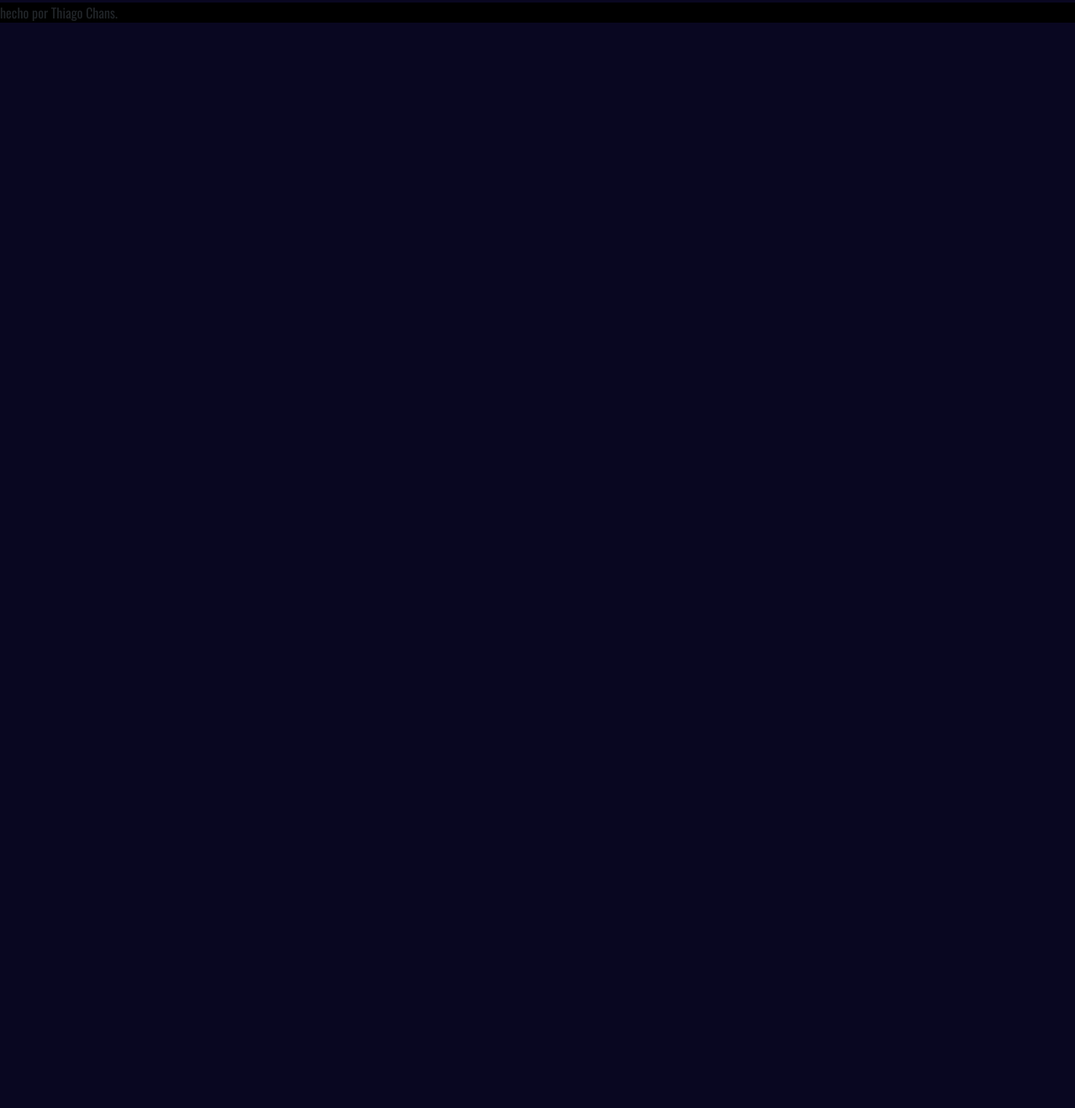
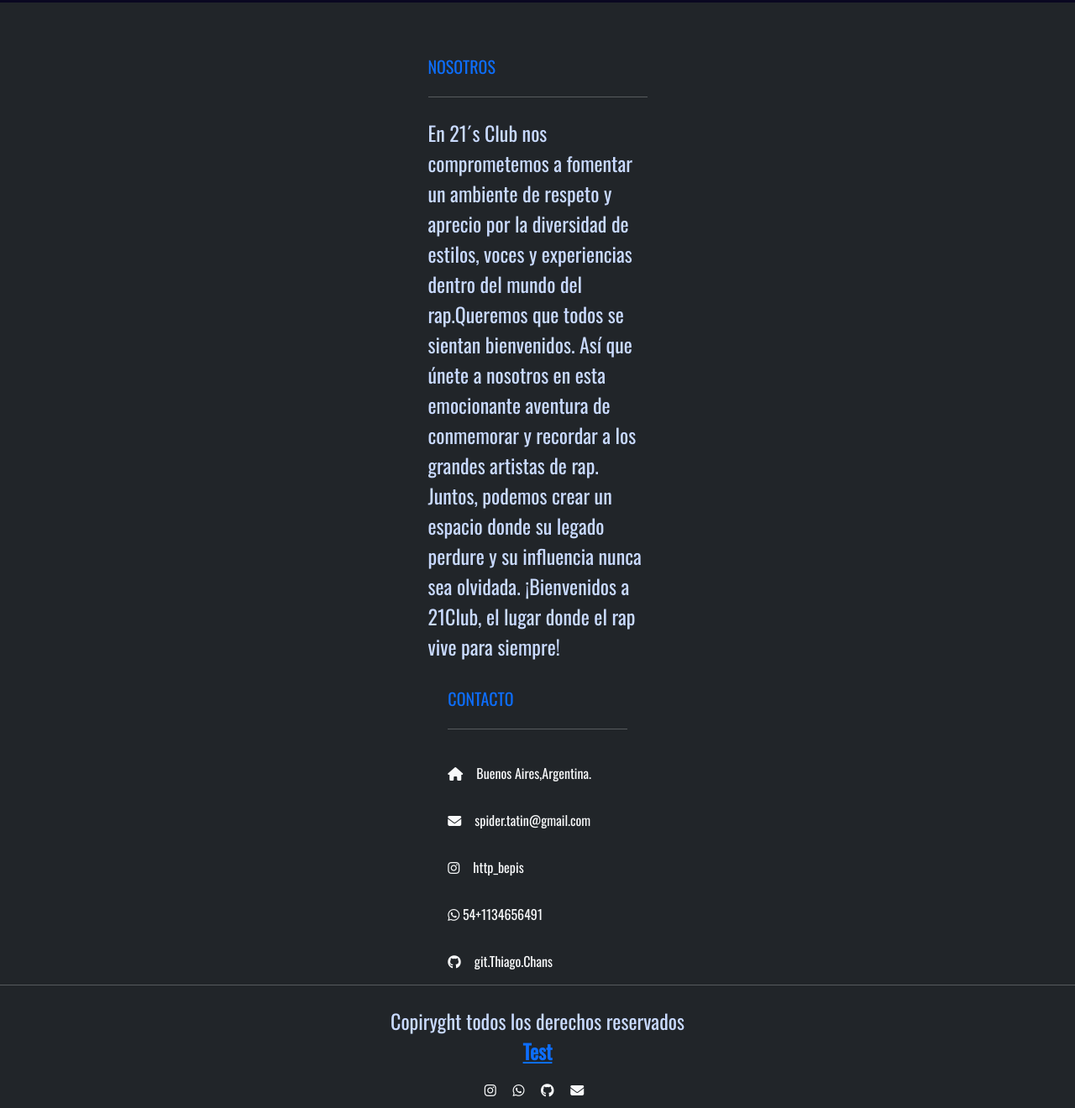
Before and after one commit to gitThiagoChans/PreEntrega2Chans, a plain HTML site: page pages/seccionX.html in a window 1280 px wide. Shown: the part 3600-4920 px from the top of the page at 84% size. Before the commit the page ends 3627 px from the top, so only its background shows below. Drawn offline with nearby package versions, Linux system fonts and the light colour scheme.

Commit message:
FOOTERSECCIONX

```diff
--- a/css/styles1.css
+++ b/css/styles1.css
@@ -115,7 +115,3 @@ body{
   opacity: 1;
   filter: contrast(120%);
 }
-
-footer{
- background-color: black;
-}
--- a/pages/seccionX.html
+++ b/pages/seccionX.html
@@ -4,6 +4,7 @@
     <meta charset="UTF-8">
     <meta name="viewport" content="width=device-width, initial-scale=1.0">
      <link href="https://cdn.jsdelivr.net/npm/bootstrap@5.3.3/dist/css/bootstrap.min.css" rel="stylesheet" integrity="sha384-QWTKZyjpPEjISv5WaRU9OFeRpok6YctnYmDr5pNlyT2bRjXh0JMhjY6hW+ALEwIH" crossorigin="anonymous">
+     <link rel="stylesheet" href="https://cdnjs.cloudflare.com/ajax/libs/font-awesome/6.5.2/css/all.min.css" integrity="sha512-SnH5WK+bZxgPHs44uWIX+LLJAJ9/2PkPKZ5QiAj6Ta86w+fsb2TkcmfRyVX3pBnMFcV7oQPJkl9QevSCWr3W6A==" crossorigin="anonymous" referrerpolicy="no-referrer" />
      <link rel="stylesheet" href="../css/styles1.css">
     <title>XXTENTACION!</title>
 </head>
@@ -84,8 +85,58 @@
     </article>
     </section>
     <script src="https://cdn.jsdelivr.net/npm/bootstrap@5.3.3/dist/js/bootstrap.bundle.min.js" integrity="sha384-YvpcrYf0tY3lHB60NNkmXc5s9fDVZLESaAA55NDzOxhy9GkcIdslK1eN7N6jIeHz" crossorigin="anonymous"></script>
-<footer>
-    hecho por Thiago Chans.
+<footer class="bg-dark text-light pt-5 pb-4">
+  <section class="container text-center text-md-start">
+    <section class="row text-center text-md-start">
+      <article class="cold-md-3 col-lg-3 col-xl-3 mx-auto mt-3">
+        <h5 class="text uppercase mb-4 font-weight-bold text-primary">NOSOTROS</h5>
+        <hr class="mb-4">
+          <p>En 21´s Club nos comprometemos a fomentar un ambiente de respeto y aprecio por la diversidad de estilos, voces y experiencias dentro del mundo del rap.Queremos que todos se sientan bienvenidos.
+            Así que únete a nosotros en esta emocionante aventura de conmemorar y recordar a los grandes artistas de rap. Juntos, podemos crear un espacio donde su legado perdure y su influencia nunca sea olvidada. ¡Bienvenidos a 21Club, el lugar donde el rap vive para siempre!</p>
+      </article>
+    </section>
+  </section>
+  <section class="col-md-2 col-lg-2 col-xl-2 mx-auto mt-3">
+    <h5 class="text-uppercase mb-4 font-weight-bold text-primary">CONTACTO</h5>
+    <hr class="mb-4">
+    <p>
+      <li class="fas fa-home me-3"></li>Buenos Aires,Argentina.
+    </p>
+    <p>
+      <li class="fas fa-envelope me-3"></li>spider.tatin@gmail.com
+    </p>
+    <p>
+      <li class="fa-brands fa-instagram me-3"></li>http_bepis
+    </p>
+    <p>
+      <li class="fa-brands fa-whatsapp"></li> 54+1134656491
+    </p>
+    <p>
+      <li class="fa-brands fa-github me-3"></li>git.Thiago.Chans
+    </p>
+  </section>
+  <hr class="mb-4">
+    <article class="text-center mb-2">
+      <p>
+        Copiryght todos los derechos reservados
+        <a href="#">
+        <strong class="text-primary">Test</strong>
+        </a>
+      </p>
+    </article>
+  </section>
+    <article class="text-center">
+      <ul class="list-unstyled list-inline">
+        <li class="list-inline-item">
+         <a class="text-dark" href="#"></a> <li class="fa-brands fa-instagram me-3"></li>
+         <a class="text-dark" href="#"></a><li class="fa-brands fa-whatsapp me-3"></li>
+         <a class="text-dark" href="#"></a><li class="fa-brands fa-github me-3"></li>
+         <a class="text-dark" href="#"></a><li class="fas fa-envelope me-3"></li>
+        </li>
+      </ul>
+    </article>
+  </section>
+  </section>
 </footer>
 </body>
 </html>
```
